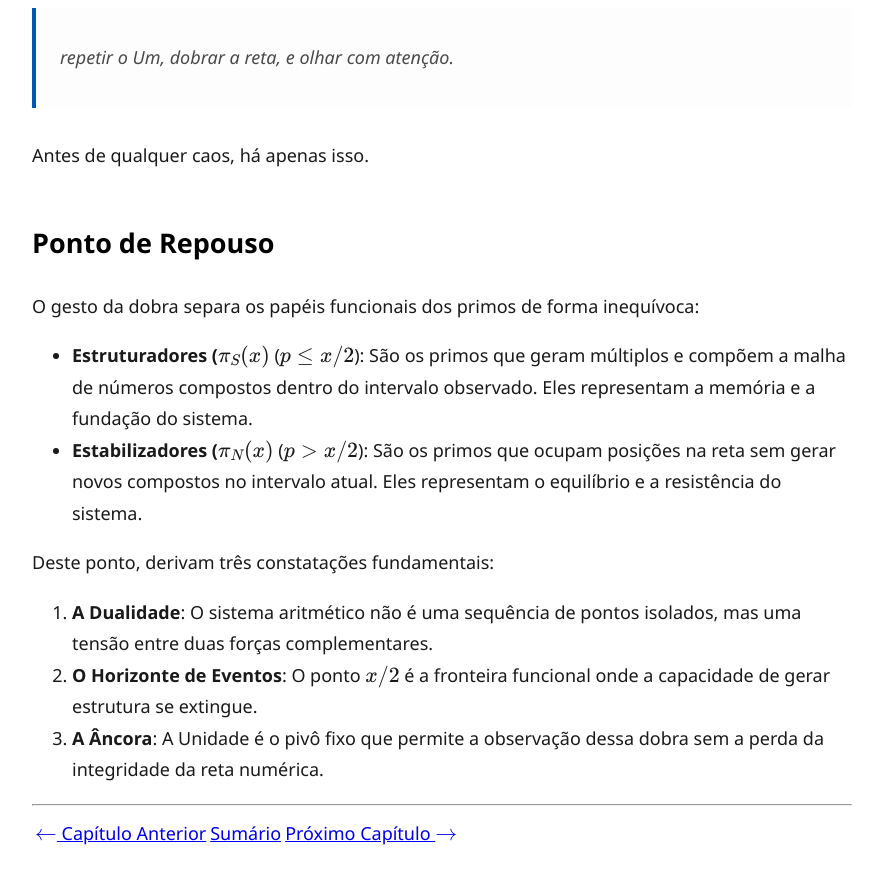
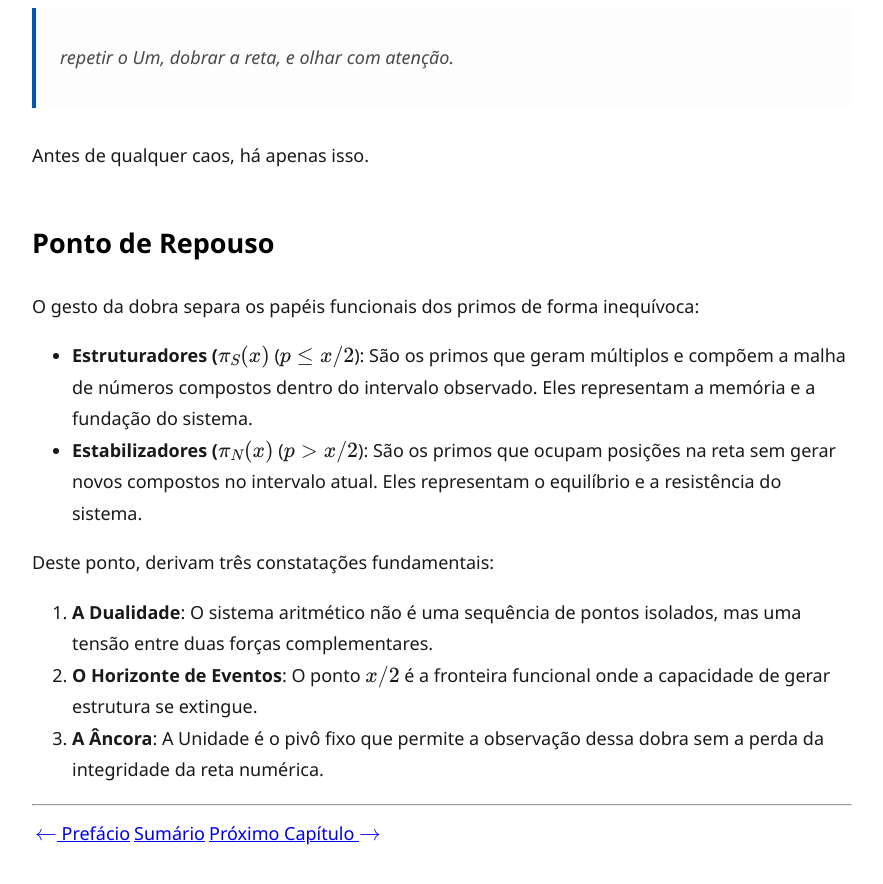
Before and after one commit to costaalv/descobrindo_caos, a Jekyll site: the page built from livro/capitulos/01_o_um.md, in a window 1280 px wide and 900 px high, scrolled down 4634 px. Shown: the top 884 px of the window, without its empty margins (198-1081 px from the left). Built offline with Jekyll 4.4.1, drawn with Linux system fonts in a browser that asks for light colours; our own code applies the rules of GitHub Pages for plain Markdown files.

Commit message:
Atualização do índice do livro

```diff
--- a/livro/capitulos/01_o_um.md
+++ b/livro/capitulos/01_o_um.md
@@ -132,4 +132,4 @@ Deste ponto, derivam três constatações fundamentais:
 
 ---
 
-[$\gets$ Capítulo Anterior](../../livro/prefacio.md) | [Sumário](../../index.md) | [Próximo Capítulo $\to$](./02_pi_e_delta_pi.md)
+[$\gets$ Prefácio](../../livro/prefacio.md) | [Sumário](../../index.md) | [Próximo Capítulo $\to$](./02_pi_e_delta_pi.md)
```
Also changed, not shown: livro/capitulos/18_ressonancia_unidade.md (+2 -3 lines).
